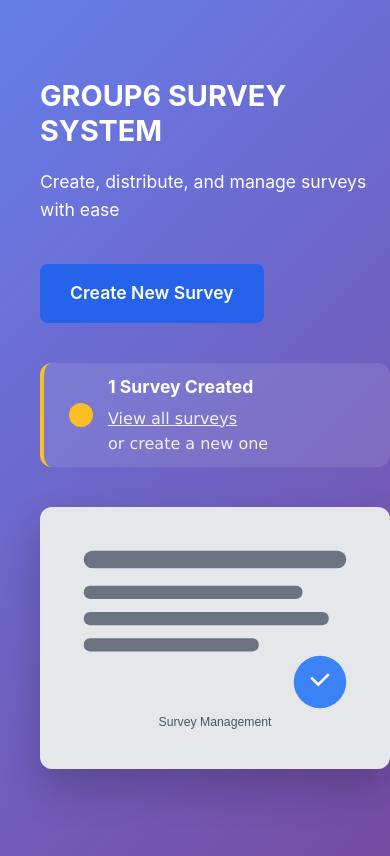
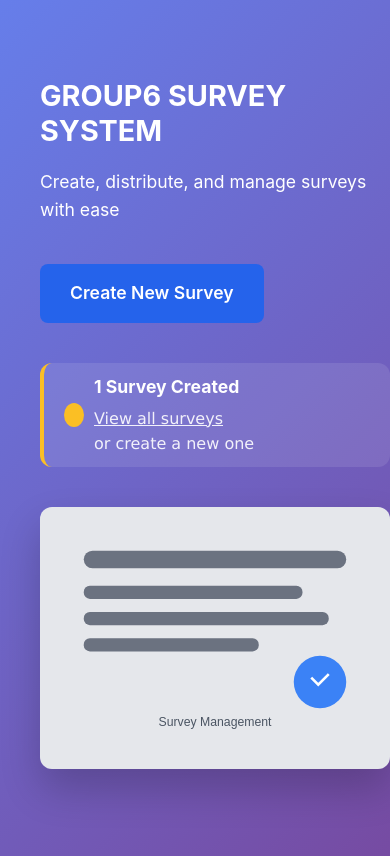
Before and after one commit to Danielambrose-web/GROUP6-Survey-Application, a Flask app: page / in a window 390 px wide. Shown: the part 51-907 px from the top of the page. Run offline with Flask 3, Linux system fonts and the light colour scheme; data comes from the database, SQL or seed files in the repository.

Commit message:
Update styles.css

```diff
--- a/static/styles.css
+++ b/static/styles.css
@@ -1193,6 +1193,11 @@ a {
         font-size: 2rem;
     }
     .status-message {
-    padding: 10px;
+        padding: 10px;
+    }
+
+    .status-icon {
+        width: 20px;
+        margin: 0 10px;
+    }
 }
-}
```
